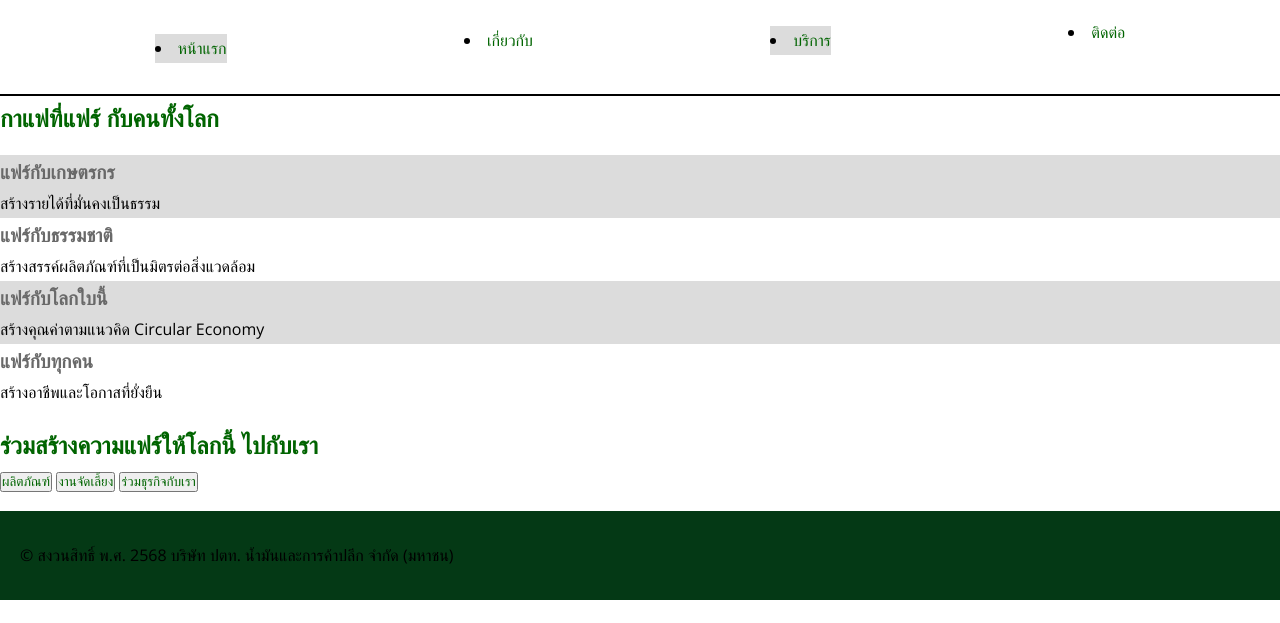
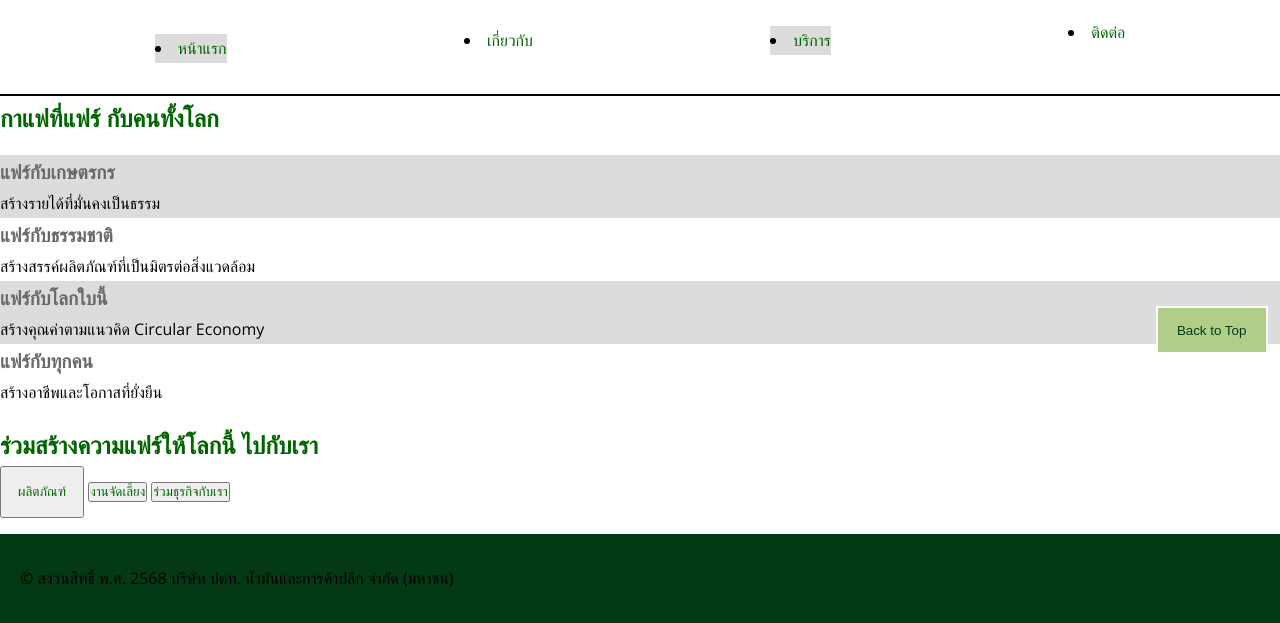
Before and after one commit to 67160386/my-business-web, a plain HTML site: page index.html in a window 1280 px wide. Shown: the part 406-1029 px from the top of the page. Before the commit the page ends 1006 px from the top, so only its background shows below. Drawn offline with nearby package versions, Linux system fonts and the light colour scheme.

Commit message:
feat(all files): add styles css

```diff
--- a/index.html
+++ b/index.html
@@ -6,7 +6,7 @@
     <title>Café Amazon</title>
     <meta name="description" content="อเมซอน กาแฟที่แฟร์ กับคนทั้งโลก" />
     <link rel="icon" type="image/png" href="images/logo-title.jpg" />
-    <link rel="stylesheet" href="css/styles.css">
+    <link rel="stylesheet" href="css/styles.css" />
   </head>
   <body>
     <header id="main">
@@ -53,9 +53,19 @@
       <!-- Featured services -->
       <section id="featured">
         <h2>ร่วมสร้างความแฟร์ให้โลกนี้ ไปกับเรา</h2>
-        <button><a href="services.html#product">ผลิตภัณฑ์</a></button>
+        <button class="btn">
+          <a href="services.html#product">ผลิตภัณฑ์</a>
+        </button>
         <button><a href="services.html#banquet">งานจัดเลี้ยง</a></button>
         <button><a href="services.html#่join-us">ร่วมธุรกิจกับเรา</a></button>
+      </section>
+
+      <section class="back-to-top">
+        <div class="container">
+          <button>
+            <a href="#main" class="btn">Back to Top</a>
+          </button>
+        </div>
       </section>
     </main>
 
@@ -68,3 +78,11 @@
     </footer>
   </body>
 </html>
+
+<!-- 3-Column Services Layout
+
+<div class="services">
+  <div class="service-card">Service 1</div>
+  <div class="service-card">Service 2</div>
+  <div class="service-card">Service 3</div>
+</div> -->
```
Also changed, not shown: about.html (+1 -0 lines), contact.html (+1 -0 lines), services.html (+2 -0 lines).
